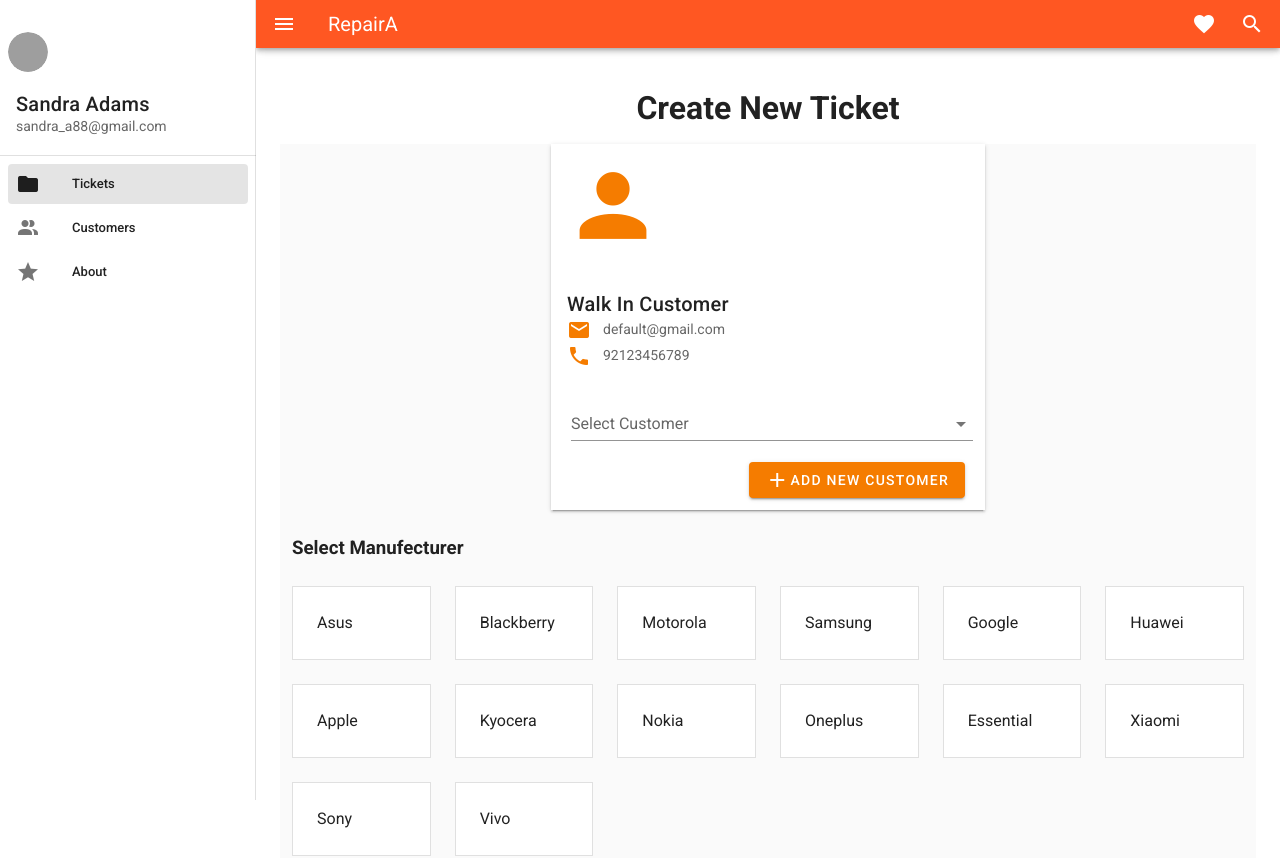
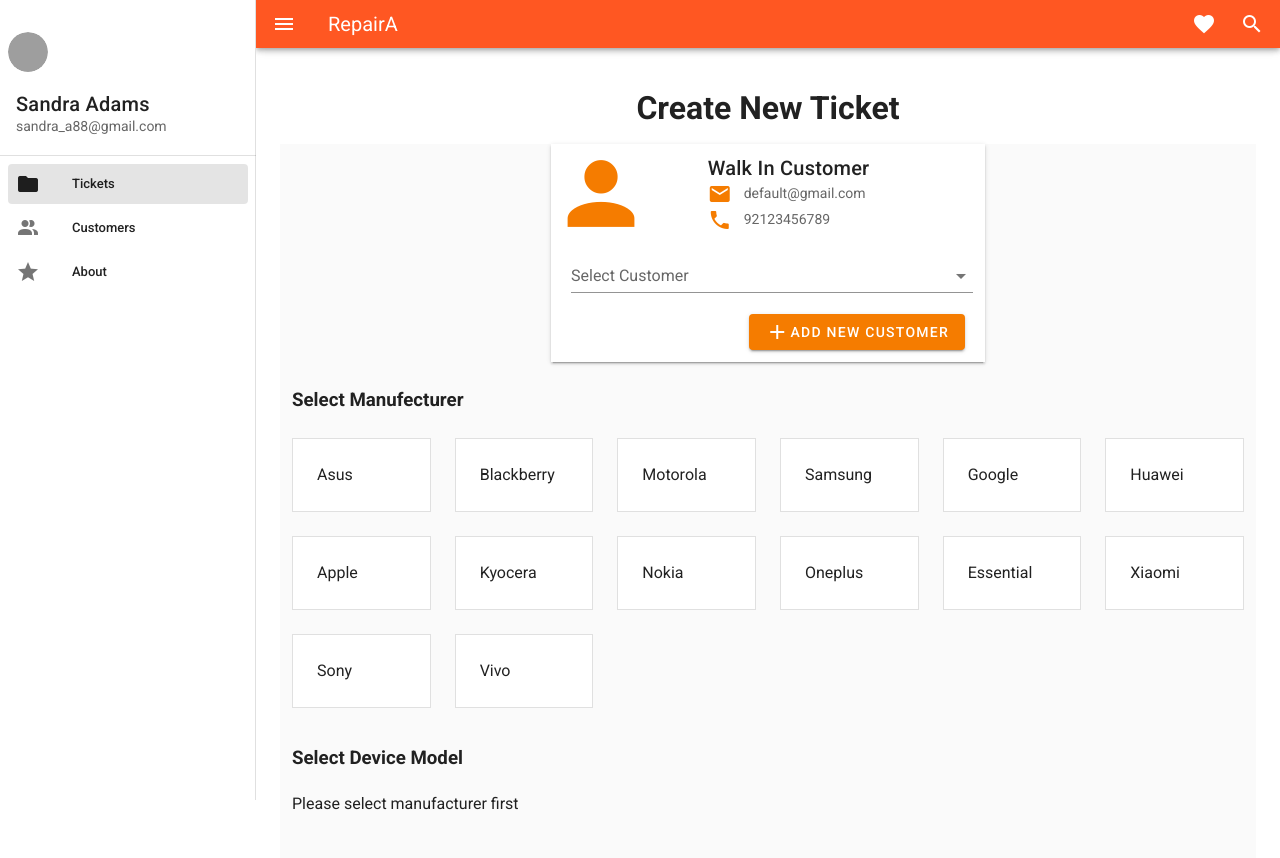
Before and after one commit to abdul-rehman-2050/Repaira-Vue, a Vue app: page / in a window 1280 px wide. Shown: the top 858 px of the page. Built offline with nearby package versions, Linux system fonts and the light colour scheme; grey boxes are pictures that could not be loaded.

Commit message:
customer info card changed to flex for two column grid

```diff
--- a/package.json
+++ b/package.json
@@ -20,7 +20,7 @@
     "@vue/cli-plugin-eslint": "~4.5.0",
     "@vue/cli-plugin-router": "^4.5.13",
     "@vue/cli-plugin-vuex": "^4.5.13",
-    "@vue/cli-service": "~4.5.0",
+    "@vue/cli-service": "^4.5.13",
     "babel-eslint": "^10.1.0",
     "eslint": "^6.7.2",
     "eslint-plugin-vue": "^6.2.2",
--- a/src/components/Customers/CustomerProfileCard.vue
+++ b/src/components/Customers/CustomerProfileCard.vue
@@ -1,13 +1,13 @@
 <template>
   <v-card class="mx-auto" max-width="434" tile>
-    <v-row>
-      <v-col cols="12" xs="4">
+    <v-layout row>
+      <v-flex xs4>
         <v-avatar size="100" class="ml-3">
           <!-- v-img src="https://cdn.vuetifyjs.com/images/profiles/marcus.jpg"></v-img -->
           <v-icon color="orange darken-2" size="100">mdi-account</v-icon>
         </v-avatar>
-      </v-col>
-      <v-col xs="8">
+      </v-flex>
+      <v-flex xs8>
         <v-list-item color="rgba(0, 0, 0, .4)">
           <v-list-item-content>
             <v-list-item-title class="title">
@@ -23,8 +23,8 @@
             >
           </v-list-item-content>
         </v-list-item>
-      </v-col>
-    </v-row>
+      </v-flex>
+    </v-layout>
 
     <v-col class="text-right">
       <v-select
```
Also changed, not shown: 1 other file (tests, documents, lock files or other folders).
